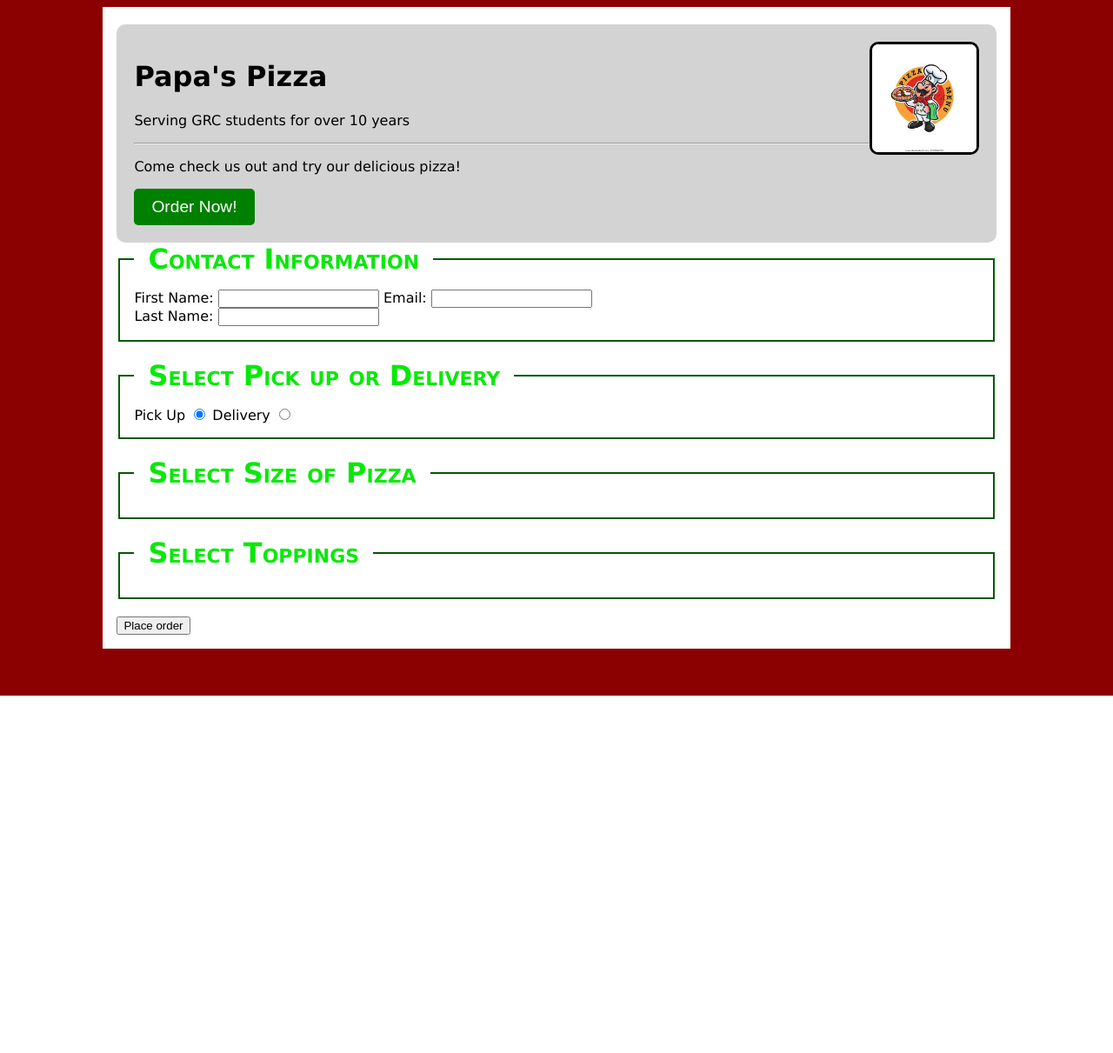
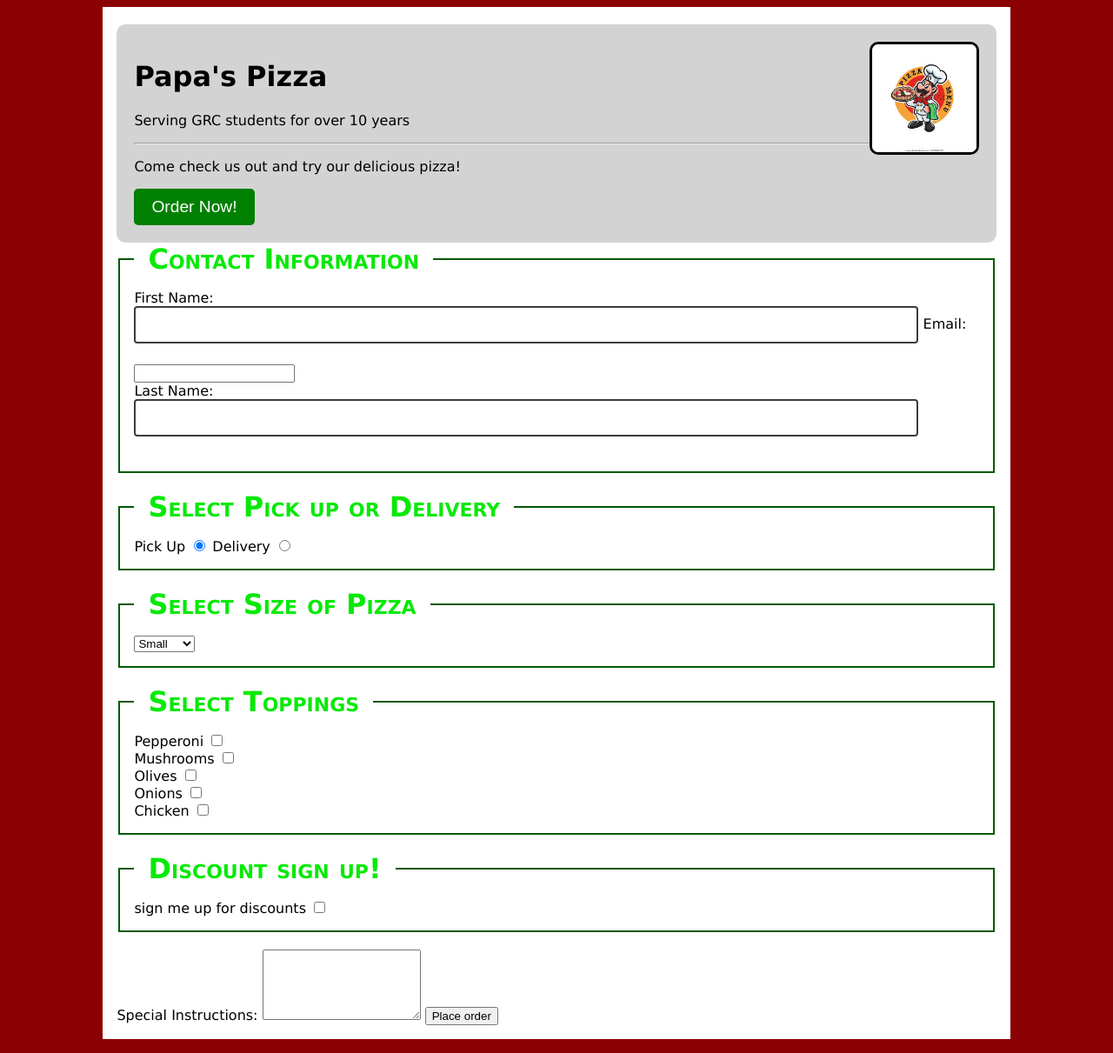
Before and after one commit to yousifsultan2006-web/Pizza, a web app: file Index.html in a window 1280 px wide. Shown: the whole page at 87% size. Before the commit the page ends 800 px from the top, so only its background shows below. Run offline with its HTML, style and script files only (its server is not run), Linux system fonts and the light colour scheme.

Commit message:
added toppings, discount sign up, size choice, and comment section with their respective CSS attributes

```diff
--- a/Index.html
+++ b/Index.html
@@ -45,15 +45,50 @@
 
             <fieldset>
                 <legend>Select Size of Pizza</legend>
+                <select>
+                    <option value="small">Small</option>
+                    <option value="medium">Medium</option>
+                    <option value="large">Large</option>
+                </select>
+
+            </fieldset>
+
+
+
+            <fieldset>
+                <legend>Select Toppings</legend>
+                <label for ="pepperoni">Pepperoni</label>
+                <input type = "checkbox" id = "pepperoni" name = "toppings" value = "pepperoni">
+                <br>
+                <label for ="mushrooms">Mushrooms</label>
+                <input type = "checkbox" id = "mushrooms" name = "toppings" value = "mushrooms">
+                <br>
+                <label for ="olives">Olives</label>
+                <input type = "checkbox" id = "olives" name = "toppings" value = "olives">
+                <br>
+                <label for ="onions">Onions</label>
+                <input type = "checkbox" id = "onions" name = "toppings" value = "onions">
+                <br>
+                <label for ="chickens">Chicken</label>
+                <input type = "checkbox" id = "chickens" name = "toppings" value = "chickens">
+
+
+
 
             </fieldset>
 
             <fieldset>
-                <legend>Select Toppings</legend>
-
+                <legend>Discount sign up!</legend>
+                <label for = "sign me up for discounts" > sign me up for discounts</label>
+                <input type = "checkbox" id = "discounts" name = "discounts" value = "discounts">
             </fieldset>
 
-            <button type = "submit"> Place order</button>
+            <label for="comment">Special Instructions:</label>
+            <textarea rows="5" id = "comment" name = "comment"></textarea>
+
+
+
+            <button type = "submit" id = "placeOrderButton"> Place order</button>
         </form>
         </main>
 </body>
--- a/styles/pizzaStyles.css
+++ b/styles/pizzaStyles.css
@@ -60,3 +60,11 @@ labels{
     padding-bottom: .2rem;
 
 }
+input[type = "text"] {
+    width: 90%;
+    border: 2px solid rgb(62, 59, 59);
+    border-radius: .25rem;
+    margin-bottom: 1.5rem;
+    padding: .75rem;
+
+}
```
